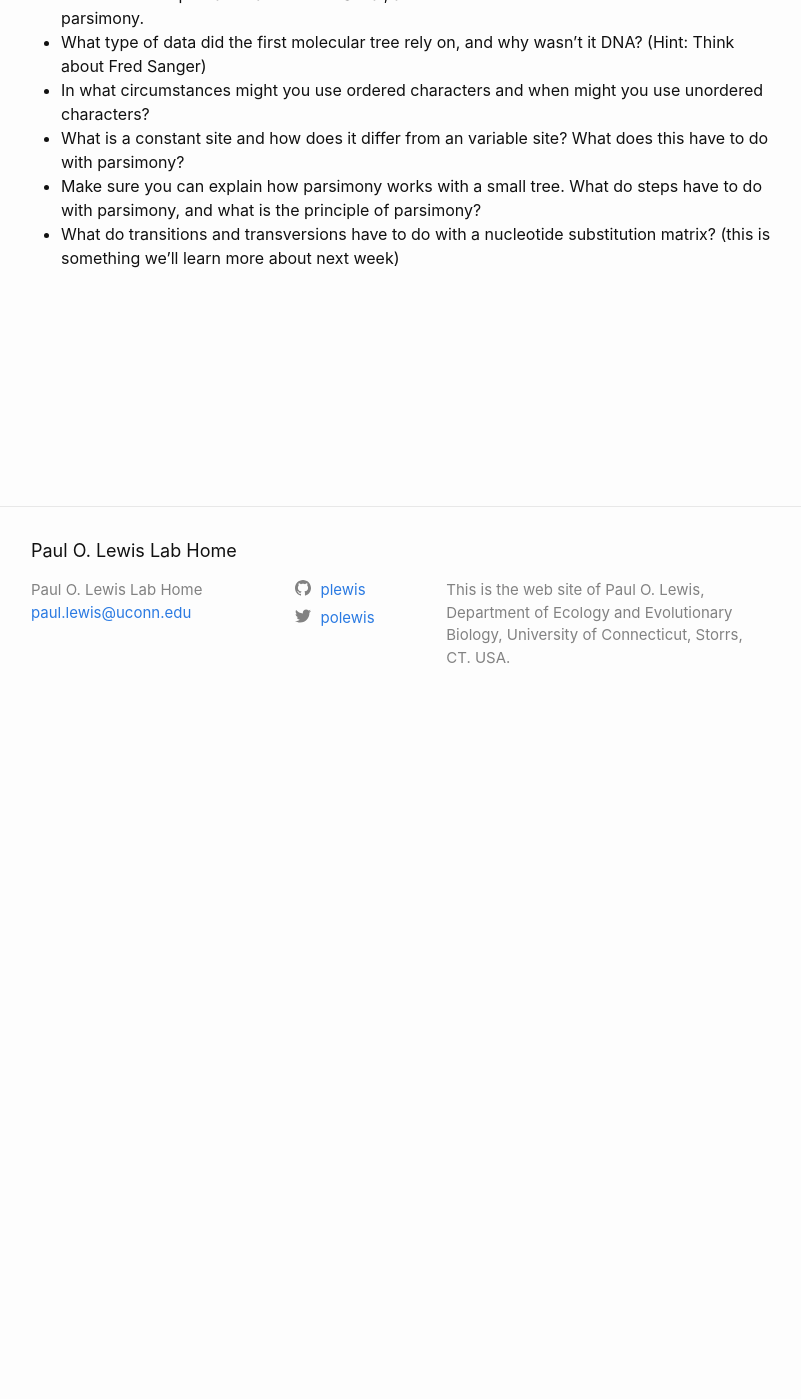
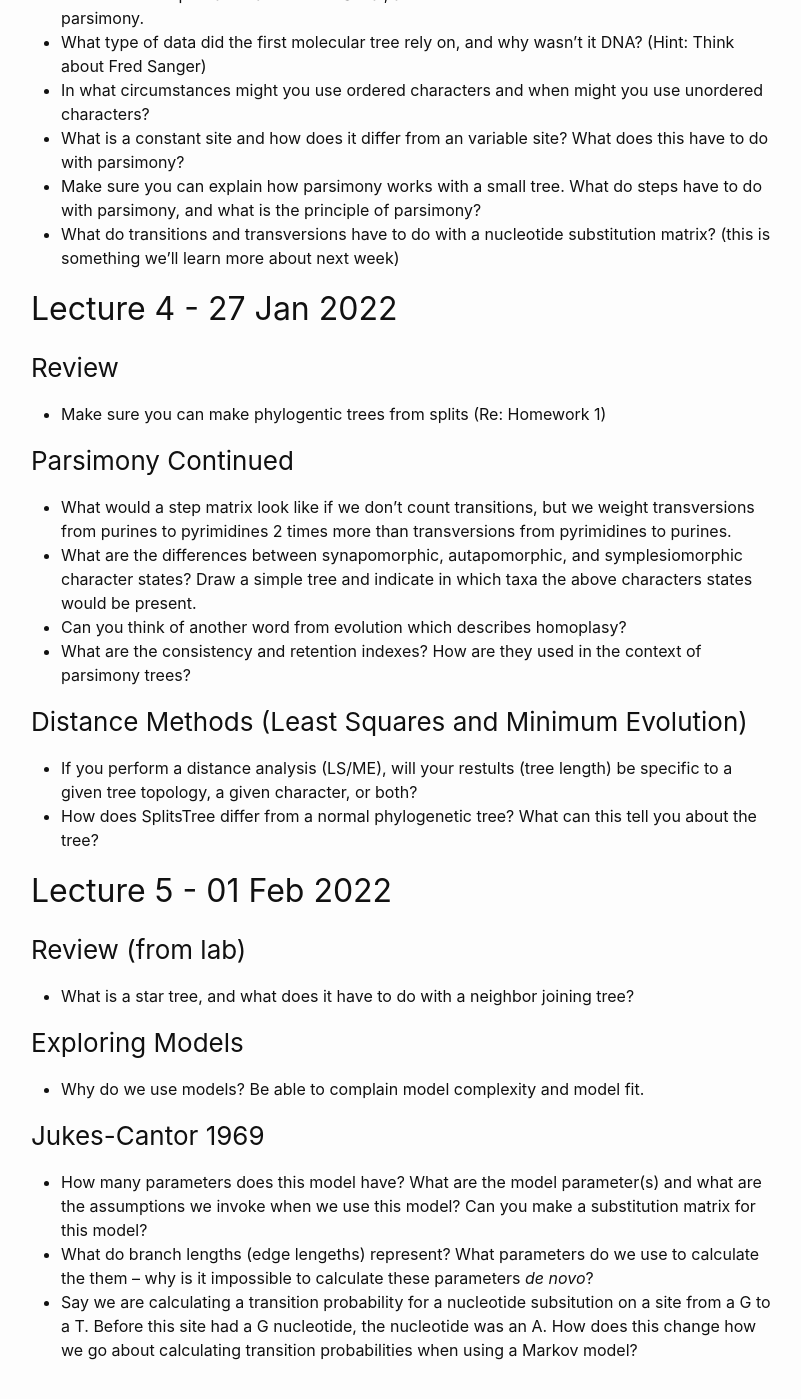
Before and after one commit to plewis/plewis.github.io, a Jekyll site: the page built from phylogenetics/study_questions.md, in a window 1280 px wide and 1400 px high, scrolled down 671 px. Shown: the whole window, without its empty margins (239-1040 px from the left). Built offline with Jekyll 4.4.1, drawn with Linux system fonts in a browser that asks for light colours.

Commit message:
Added study questions for lecture 4 & 5

```diff
--- a/phylogenetics/study_questions.md
+++ b/phylogenetics/study_questions.md
@@ -21,3 +21,31 @@ Zach will try to create ~10 questions for each lecture. These questions are opti
 *	What is a constant site and how does it differ from an variable site? What does this have to do with parsimony?
 *	Make sure you can explain how parsimony works with a small tree. What do steps have to do with parsimony, and what is the principle of parsimony?
 * What do transitions and transversions have to do with a nucleotide substitution matrix? (this is something we'll learn more about next week)
+
+## Lecture 4 - 27 Jan 2022
+
+### Review
+* Make sure you can make phylogentic trees from splits (Re: Homework 1)
+
+### Parsimony Continued
+*	What would a step matrix look like if we don’t count transitions, but we weight transversions from purines to pyrimidines 2 times more than transversions from pyrimidines to purines.
+*	What are the differences between synapomorphic, autapomorphic, and symplesiomorphic character states? Draw a simple tree and indicate in which taxa the above characters states would be present.
+*	Can you think of another word from evolution which describes homoplasy?
+* What are the consistency and retention indexes? How are they used in the context of parsimony trees?
+
+### Distance Methods (Least Squares and Minimum Evolution)
+* If you perform a distance analysis (LS/ME), will your restults (tree length) be specific to a given tree topology, a given character, or both?
+* How does SplitsTree differ from a normal phylogenetic tree? What can this tell you about the tree?
+
+## Lecture 5 - 01 Feb 2022
+
+### Review (from lab)
+* What is a star tree, and what does it have to do with a neighbor joining tree?
+
+### Exploring Models
+* Why do we use models? Be able to complain model complexity and model fit.
+
+### Jukes-Cantor 1969
+* How many parameters does this model have? What are the model parameter(s) and what are the assumptions we invoke when we use this model? Can you make a substitution matrix for this model?
+* What do branch lengths (edge lengeths) represent? What parameters do we use to calculate the them – why is it impossible to calculate these parameters *de novo*?
+* Say we are calculating a transition probability for a nucleotide subsitution on a site from a G to a T. Before this site had a G nucleotide, the nucleotide was an A. How does this change how we go about calculating transition probabilities when using a Markov model?
```
